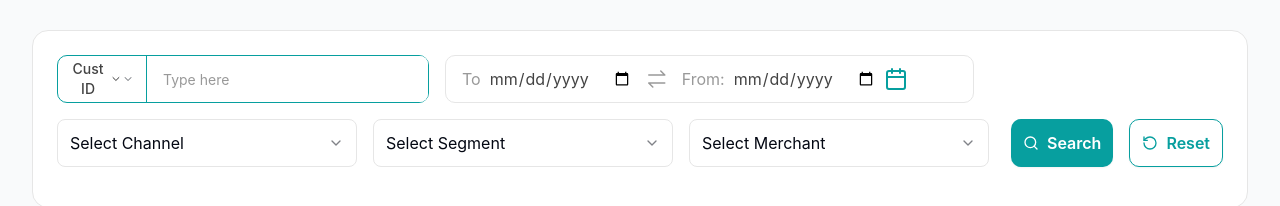
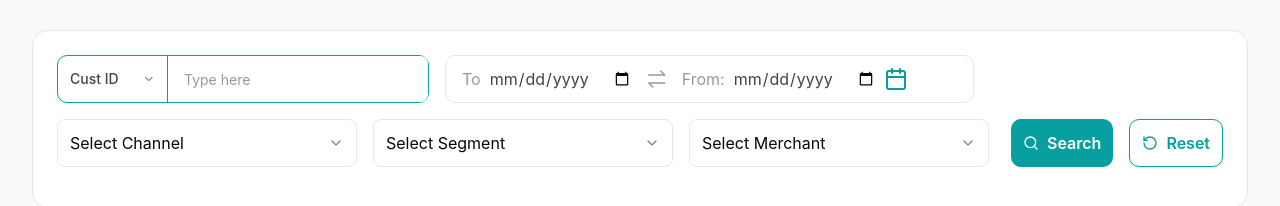
Before and after one commit to Anup-Borde/builder-vortex-garden, a Next.js app: page /manage-leads in a window 1280 px wide. Shown: the part 225-431 px from the top of the page. Built offline with nearby package versions, Linux system fonts and the light colour scheme; a web font is replaced by a local one.

Commit message:
Refactor ManageLeadsFilters component to improve layout and remove unused imports

```diff
--- a/src/components/ManageLeadsFilters.jsx
+++ b/src/components/ManageLeadsFilters.jsx
@@ -10,7 +10,7 @@ import {
   SelectTrigger,
   SelectValue,
 } from "@/components/ui/select";
-import { Search, RotateCcw, Calendar, ChevronDown } from "lucide-react";
+import { Search, RotateCcw, Calendar } from "lucide-react";
 
 const ManageLeadsFilters = ({ onSearch, onReset }) => {
   // Filter state
@@ -107,7 +107,7 @@ const ManageLeadsFilters = ({ onSearch, onReset }) => {
   // Get current placeholder and label based on search type
   const getCurrentSearchConfig = () => {
     const config = searchTypeOptions.find(
-      (option) => option.value === filters.searchType,
+      (option) => option.value === filters.searchType
     );
     return config || searchTypeOptions[0];
   };
@@ -123,15 +123,14 @@ const ManageLeadsFilters = ({ onSearch, onReset }) => {
           <div className="flex-1 max-w-[372px]">
             <div className="relative border-[1.5px] border-[#079F9F] rounded-lg bg-white h-12 flex">
               {/* Search Type Dropdown */}
-              <div className="flex items-center px-3 min-w-[89px] border-r border-[#079F9F]">
+              <div className="flex items-center px-3 min-w-[110px] border-r border-[#079F9F]">
                 <Select
                   value={filters.searchType}
                   onValueChange={handleSearchTypeChange}
                 >
-                  <SelectTrigger className="border-0 p-0 h-auto bg-transparent focus:ring-0 shadow-none">
-                    <div className="flex items-center gap-1 text-[#434343] text-sm font-medium">
-                      {currentConfig.label}
-                      <ChevronDown className="h-4 w-4 text-[#333333]" />
+                  <SelectTrigger className="border-0 p-0 h-auto bg-transparent focus:ring-0 shadow-none w-full">
+                    <div className="flex items-center justify-between w-full text-[#434343] text-sm font-medium whitespace-nowrap">
+                      <span>{currentConfig.label}</span>
                     </div>
                   </SelectTrigger>
                   <SelectContent>
@@ -293,15 +292,14 @@ const ManageLeadsFilters = ({ onSearch, onReset }) => {
             {/* Mobile Search */}
             <div className="space-y-3">
               <div className="relative border-[1.5px] border-[#079F9F] rounded-lg bg-white h-12 flex">
-                <div className="flex items-center px-3 min-w-[89px] border-r border-[#079F9F]">
+                <div className="flex items-center px-3 min-w-[110px] border-r border-[#079F9F]">
                   <Select
                     value={filters.searchType}
                     onValueChange={handleSearchTypeChange}
                   >
-                    <SelectTrigger className="border-0 p-0 h-auto bg-transparent focus:ring-0 shadow-none">
-                      <div className="flex items-center gap-1 text-[#434343] text-sm font-medium">
-                        {currentConfig.label}
-                        <ChevronDown className="h-4 w-4 text-[#333333]" />
+                    <SelectTrigger className="border-0 p-0 h-auto bg-transparent focus:ring-0 shadow-none w-full">
+                      <div className="flex items-center justify-between w-full text-[#434343] text-sm font-medium whitespace-nowrap">
+                        <span>{currentConfig.label}</span>
                       </div>
                     </SelectTrigger>
                     <SelectContent>
```
